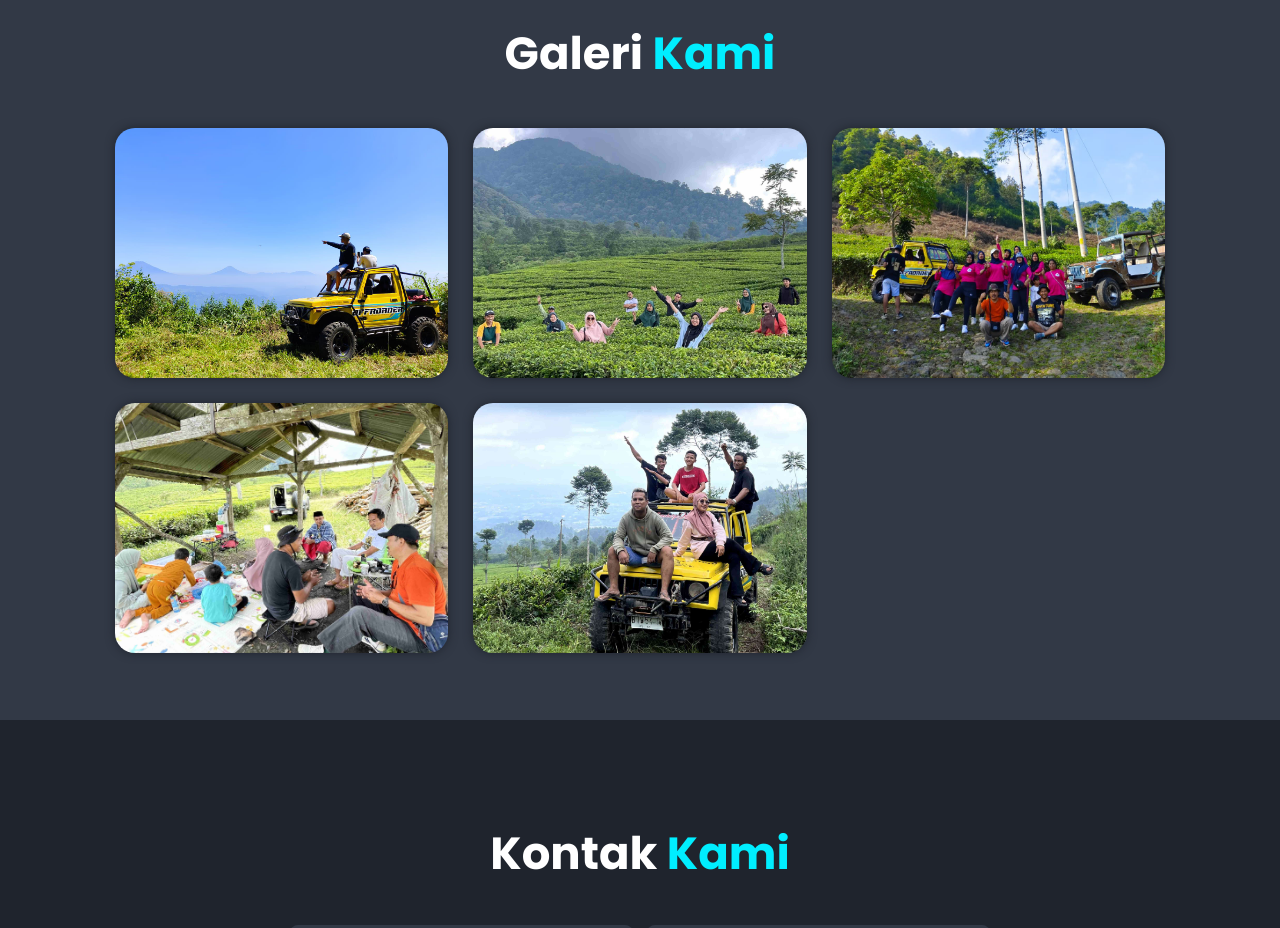
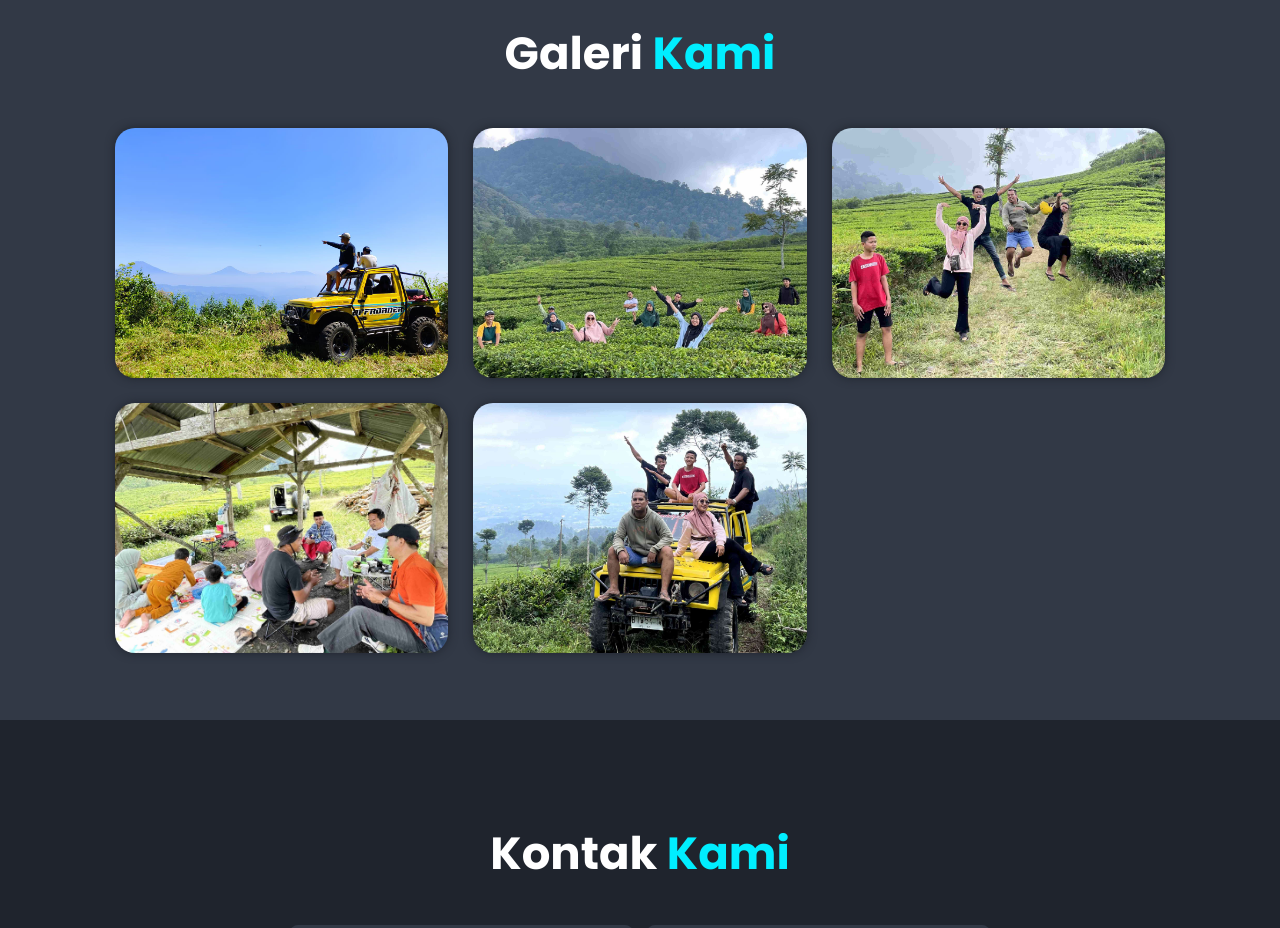
Before and after one commit to GJAOFFICIAL/Gonoharjo-jeepadventure, a plain HTML site: page index.html in a window 1280 px wide. Shown: the part 2480-3408 px from the top of the page. Drawn offline with nearby package versions, Linux system fonts and the light colour scheme.

Commit message:
Update index.html

```diff
--- a/index.html
+++ b/index.html
@@ -106,7 +106,7 @@
           </div>
         </div>
         <div class="portfolio-box">
-          <img src="images/jeep3.jpg" alt="">
+          <img src="images/jeep6.jpg" alt="">
           <div class="portfolio-layer">
             <h4></h4>
             <p></p>
```
